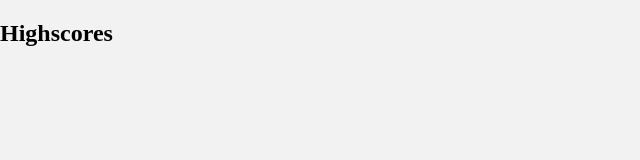
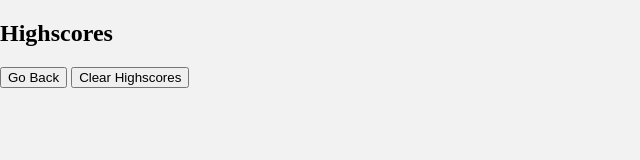
Before and after one commit to bskutivan/Code-Quiz, a plain HTML site: page highscores.html in a window 1280 px wide. Shown: the whole page, without its empty margins (0-640 px from the left). Drawn offline with Linux system fonts and the light colour scheme.

Commit message:
added buttons to highscore page to return to quiz or to clear-highscores from localStorage

```diff
--- a/highscores.html
+++ b/highscores.html
@@ -13,6 +13,8 @@
         <ul id="highscore-list">
 
         </ul>
+        <button class="btn" id="restart">Go Back</button>
+        <button class="btn" id="clear-highscores">Clear Highscores</button>
 
     </div>
 
```
